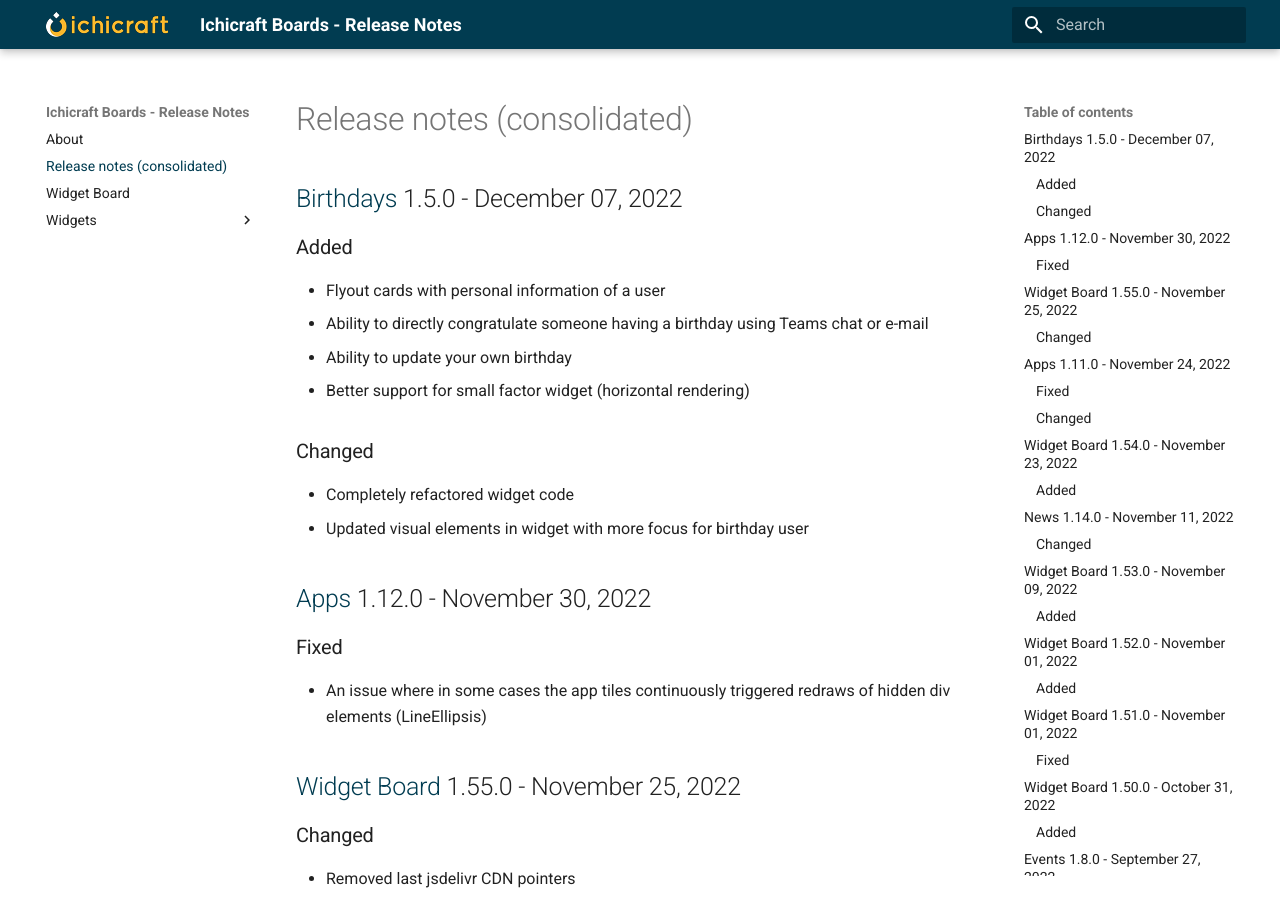
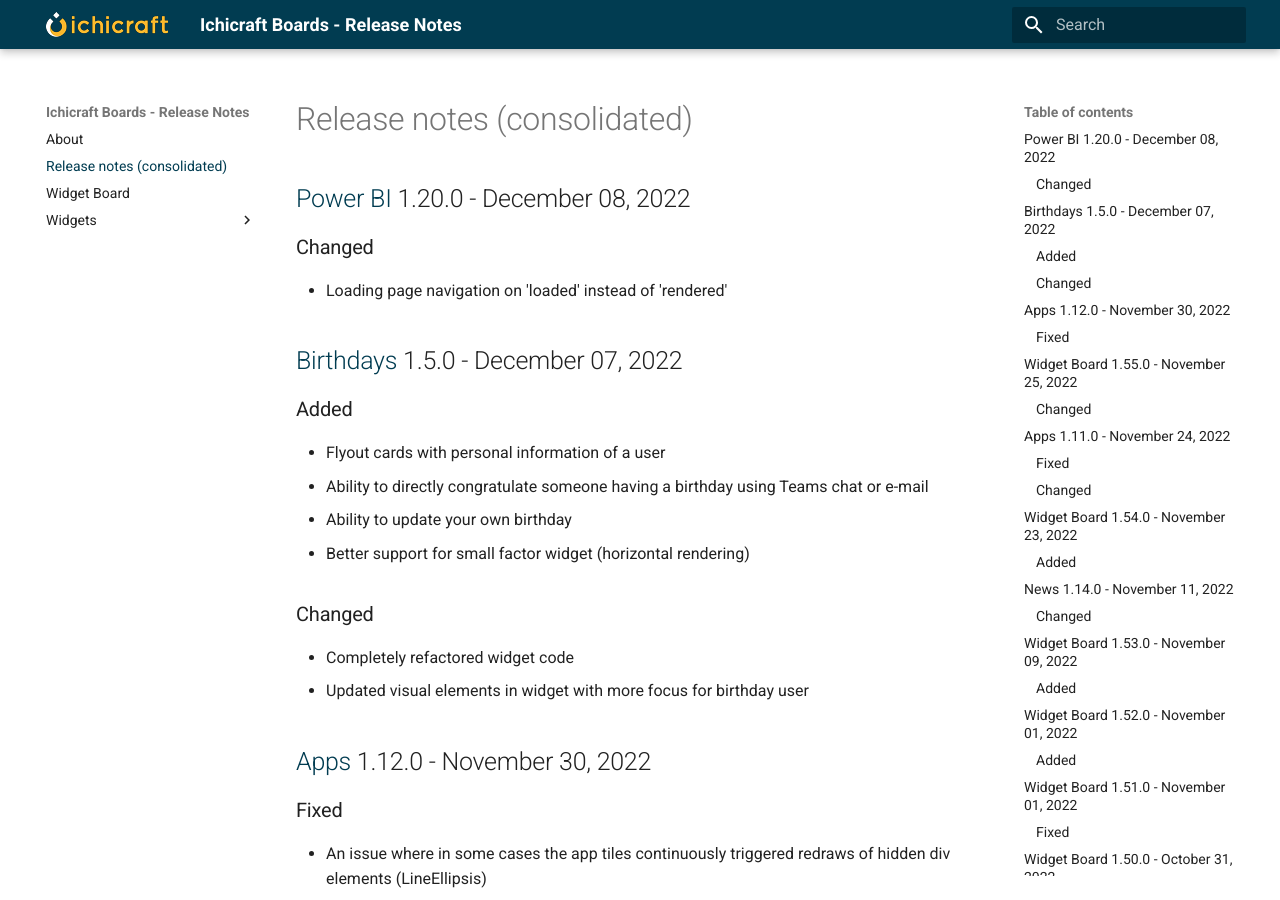
Before and after one commit to ichicraft/widgets-docs, an MkDocs documentation site: the page built from docs/Release-notes-(consolidated).md, in a window 1280 px wide and 900 px high. Built offline with MkDocs 1.6.1 and Material for MkDocs 9.7.7, drawn with Linux system fonts in a browser that asks for light colours.

Commit message:
Release notes updated by BuildService

```diff
--- a/docs/Release-notes-(consolidated).md
+++ b/docs/Release-notes-(consolidated).md
@@ -1,3 +1,8 @@
+## [Power BI](./Widgets/Power BI.md) 1.20.0 - December 08, 2022
+
+### Changed
+- Loading page navigation on &#x27;loaded&#x27; instead of &#x27;rendered&#x27;
+
 ## [Birthdays](./Widgets/Birthdays.md) 1.5.0 - December 07, 2022
 
 ### Added
```
Also changed, not shown: docs/Widgets/Power BI.md (+5 -0 lines).
